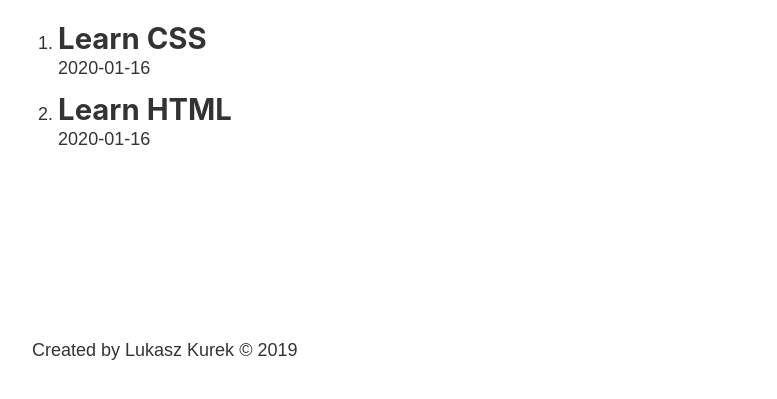
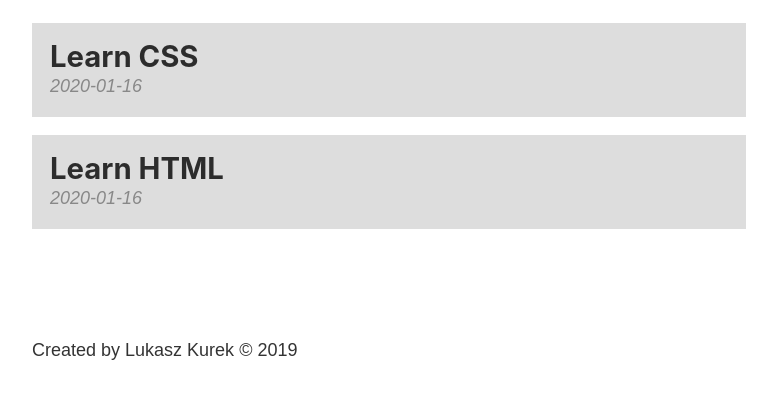
Before and after one commit to Lucascoorek/Gatsby-blog, a Gatsby site: page /blog in a window 1280 px wide. Shown: the part 393-792 px from the top of the page, without its empty margins (251-1028 px from the left). Built offline with nearby package versions, Linux system fonts and the light colour scheme; Gatsby itself is replaced by a stand-in of ours.

Commit message:
add more styles

```diff
--- a/src/components/footer.js
+++ b/src/components/footer.js
@@ -1,5 +1,6 @@
 import React from "react"
 import { graphql, useStaticQuery } from "gatsby"
+import footerStyle from "./footer.module.scss"
 
 const Footer = () => {
   const data = useStaticQuery(graphql`
@@ -12,7 +13,7 @@ const Footer = () => {
     }
   `)
   return (
-    <footer>
+    <footer className={footerStyle.footer}>
       <p>Created by {data.site.siteMetadata.author} © 2019</p>
     </footer>
   )
--- /dev/null
+++ b/src/components/footer.module.scss
@@ -0,0 +1,3 @@
+.footer {
+  margin-top: 3rem;
+}
--- a/src/pages/blog.js
+++ b/src/pages/blog.js
@@ -23,17 +23,17 @@ const BlogPage = () => {
   `)
   const postsLists = data.allMarkdownRemark.edges.map((edge, i) => (
     <li key={i}>
-      <Link className={blogStyles.link} to={`/blog/${edge.node.fields.slug}`}>
+      <Link to={`/blog/${edge.node.fields.slug}`}>
         <h2>{edge.node.frontmatter.title}</h2>
+        <p>{edge.node.frontmatter.date}</p>
       </Link>
-      <p>{edge.node.frontmatter.date}</p>
     </li>
   ))
 
   return (
     <Layout>
       <h1>Blog</h1>
-      <ol>{postsLists}</ol>
+      <ol className={blogStyles.links}>{postsLists}</ol>
     </Layout>
   )
 }
--- a/src/pages/blog.module.scss
+++ b/src/pages/blog.module.scss
@@ -1,4 +1,22 @@
-.link {
-  text-decoration: none;
-  color: inherit;
+.links {
+  list-style-type: none;
+  margin: 0;
+  a {
+    text-decoration: none;
+    color: inherit;
+    background-color: #dddddd;
+    display: block;
+    padding: 1rem;
+    margin: 1rem 0;
+    h2 {
+      margin: 0;
+    }
+    p {
+      color: #888;
+      font-style: italic;
+    }
+    &:hover {
+      background-color: #eee;
+    }
+  }
 }
```
